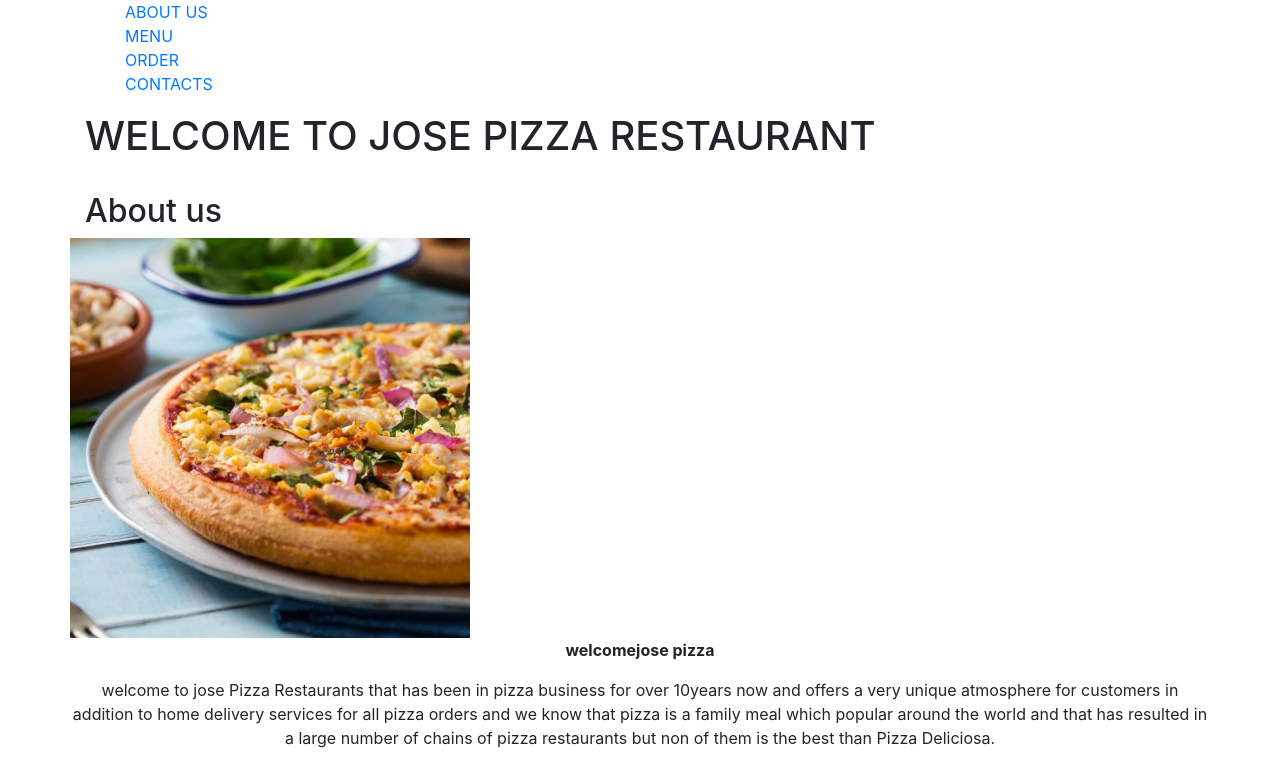
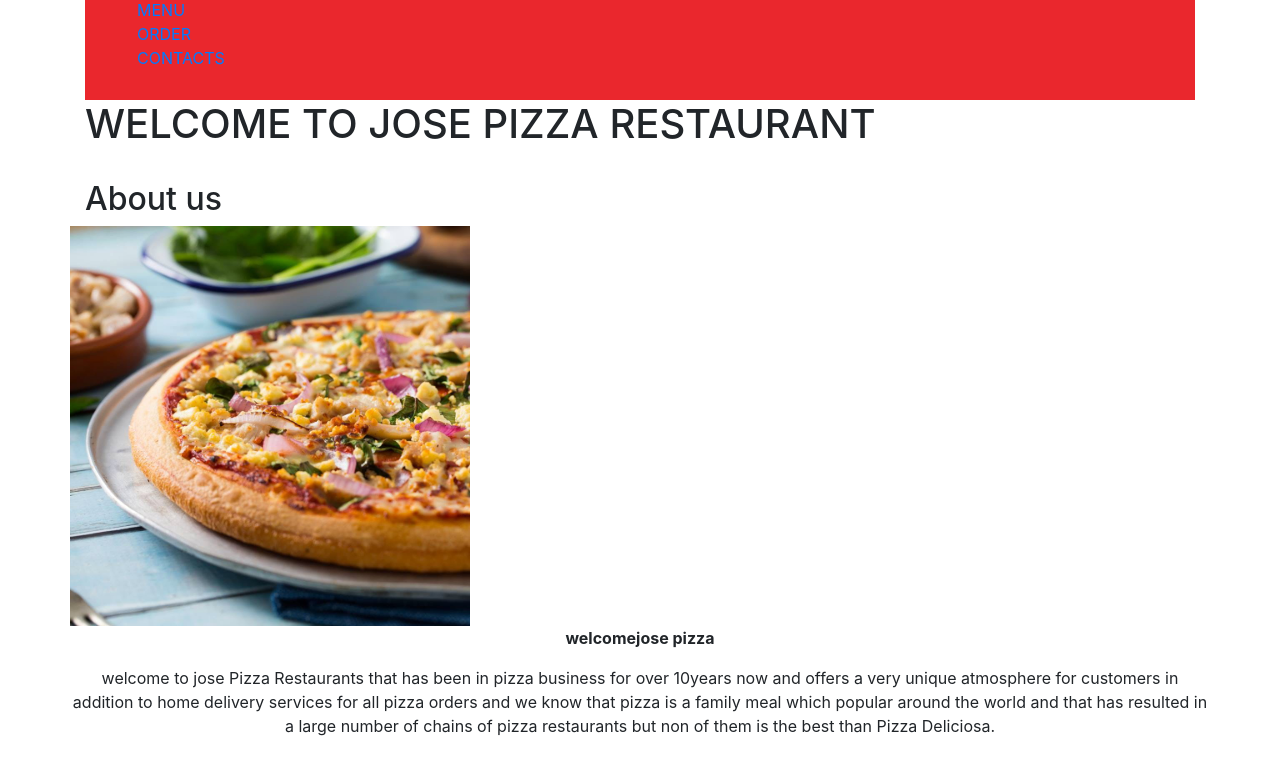
Before and after one commit to Joselyne123/PIZZA, a plain HTML site: page index.html in a window 1280 px wide. Shown: the top 775 px of the page. Drawn offline with Linux system fonts and the light colour scheme; files whose address does not match are found by name.

Commit message:
add navigation

```diff
--- a/styles.css
+++ b/styles.css
@@ -15,3 +15,17 @@ ul{
 a{
     text-decoration: none;
 }
+.navigation-container{
+    width: 100%;
+    height: 100px;
+    background-color: #ea272d;
+    box-shadow: 2px 2px 12px rgba(0, 0, 0, 0, 20);
+    padding-bottom: 0%;
+}
+.navigation-content{
+    height: 60px;
+    display: flex;
+    align-items: center;
+    justify-content: space-between;
+    margin:0px 12px;
+}
```
